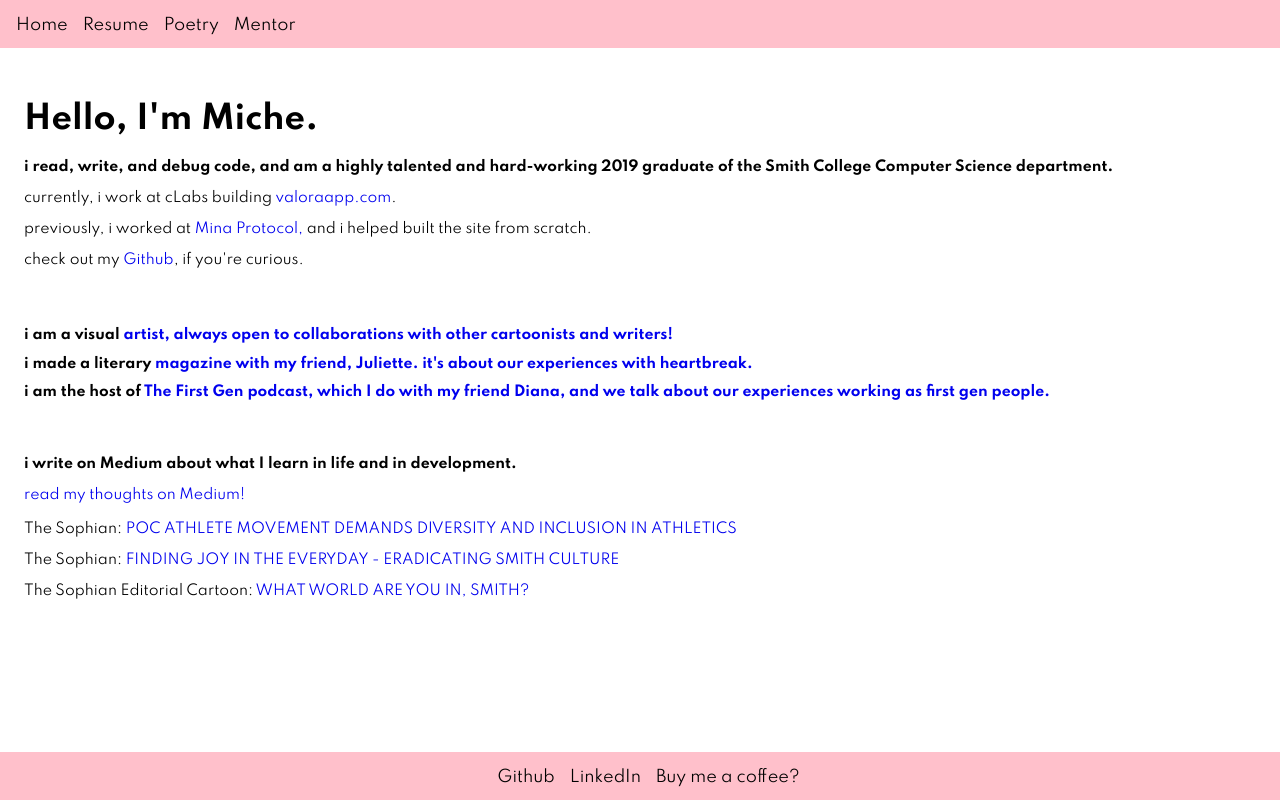
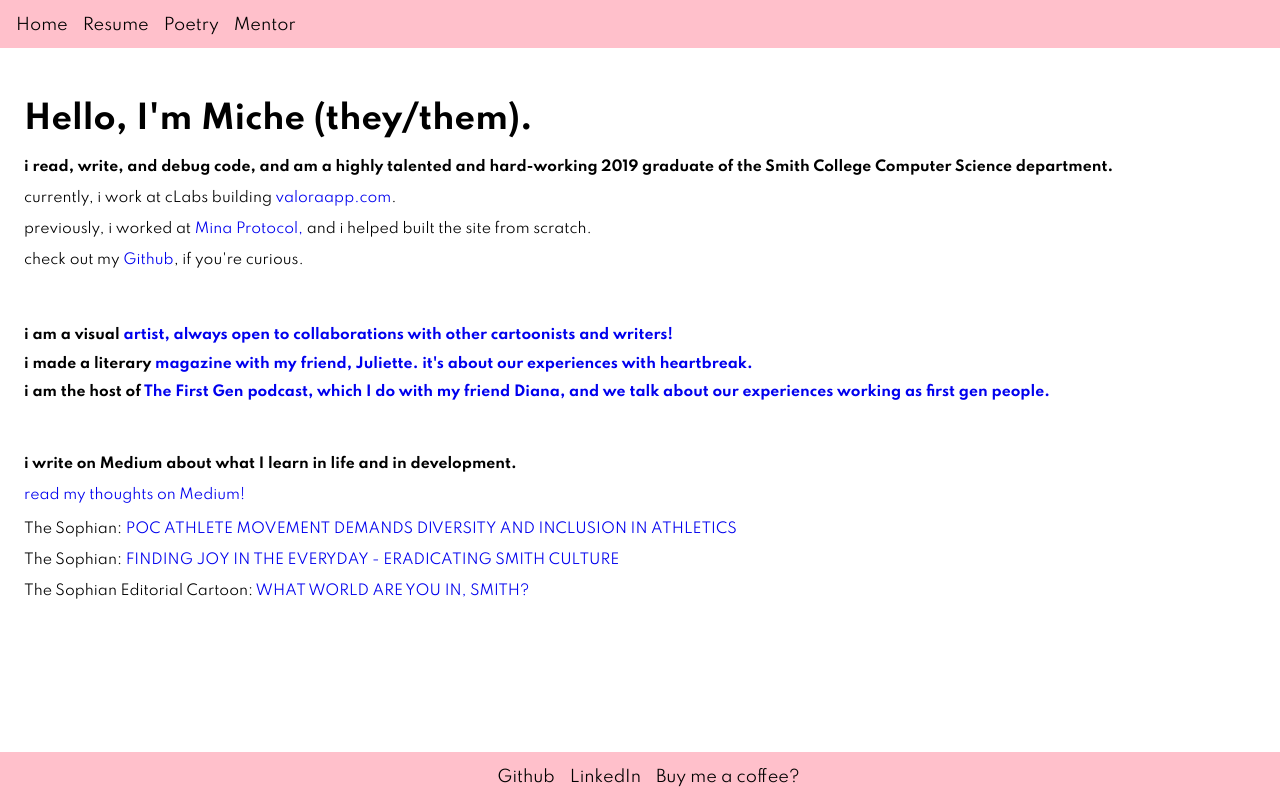
Before and after one commit to michellewong793/personalsite, a Next.js app: page / in a window 1280 px wide. Built offline with nearby package versions, Linux system fonts and the light colour scheme.

Commit message:
Add pronouns

```diff
--- a/pages/index.js
+++ b/pages/index.js
@@ -7,7 +7,7 @@ export default function Index() {
     <div>
       <Layout />
       <div style={Styles.content}>
-        <h1 style={Styles.header}>Hello, I'm Miche.</h1>
+        <h1 style={Styles.header}>Hello, I'm Miche (they/them).</h1>
         <h2 style={Styles.body}>i read, write, and debug code, and am a highly talented and hard-working 2019 graduate of the Smith College Computer Science department.</h2>
         <p style={Styles.body}>
           currently, i work at cLabs building{" "}
```
